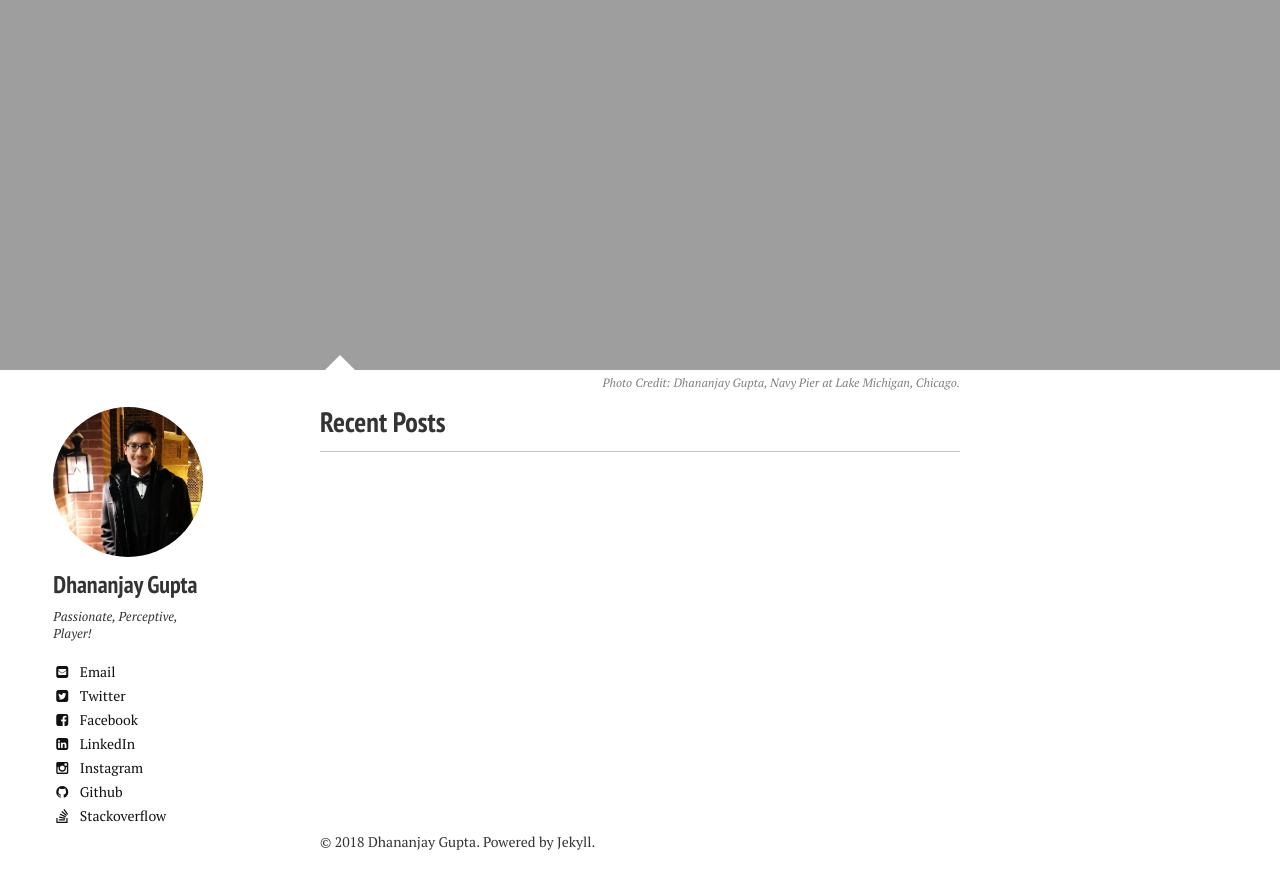
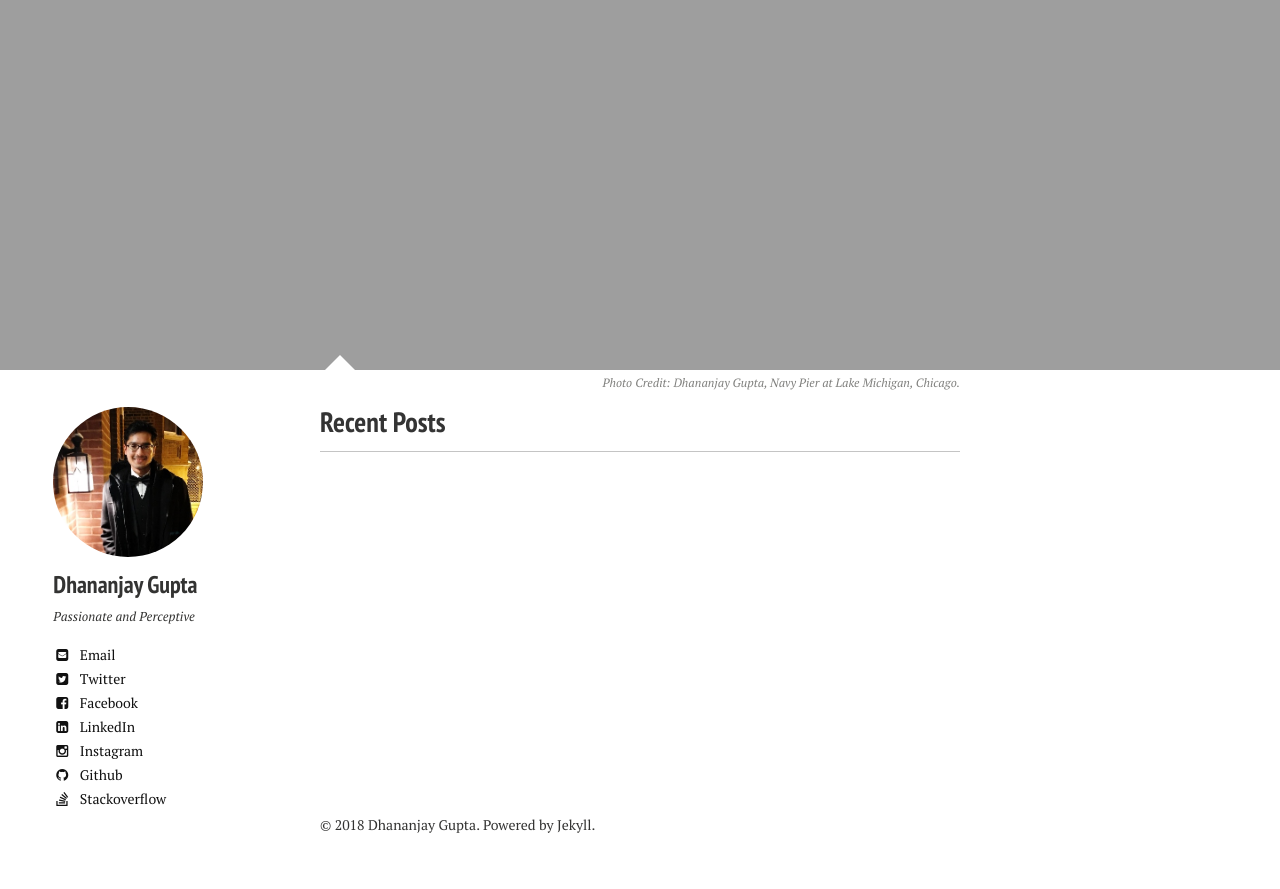
Before and after one commit to DhananjayGupta300/DhananjayGupta300.github.io, a Jekyll site: the page built from index.md, in a window 1280 px wide and 900 px high, scrolled down 674 px. Shown: the top 889 px of the window. Built offline with Jekyll 4.4.1, drawn with Linux system fonts in a browser that asks for light colours; nearby versions of some CDN libraries.

Commit message:
Update _config.yml

```diff
--- a/_config.yml
+++ b/_config.yml
@@ -42,7 +42,7 @@ titlecase: true
 owner:
   name: Dhananjay Gupta
   avatar: bio-photo-DJ.jpg
-  bio: "Passionate, Perceptive, Player!"
+  bio: "Passionate and Perceptive"
   email: dgupta25@uic.edu
   linkedin: dhananjaygupta30
   github: DhananjayGupta300
```
